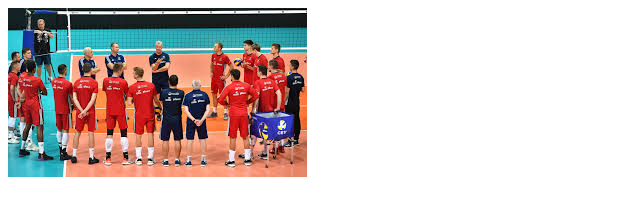
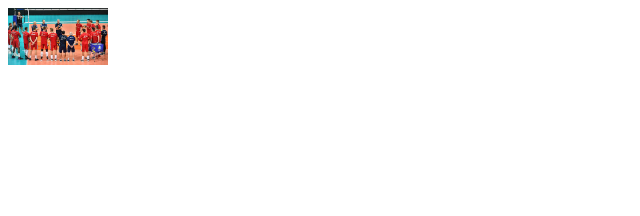
Before and after one commit to wseiskrz94/HTMLPF, a plain HTML site: page sp1&2/index.html in a window 1280 px wide. Shown: the whole page, without its empty margins (0-640 px from the left). Drawn offline with Linux system fonts and the light colour scheme.

Commit message:
Update index.html

```diff
--- a/sp1&2/index.html
+++ b/sp1&2/index.html
@@ -7,6 +7,6 @@
     <title>Document</title>
 </head>
 <body>
-    <img src="zdjecie.jpg" alt="meczyk">
+    <img src="zdjecie.jpg" alt="meczyk" width="100">
 </body>
 </html>
```
